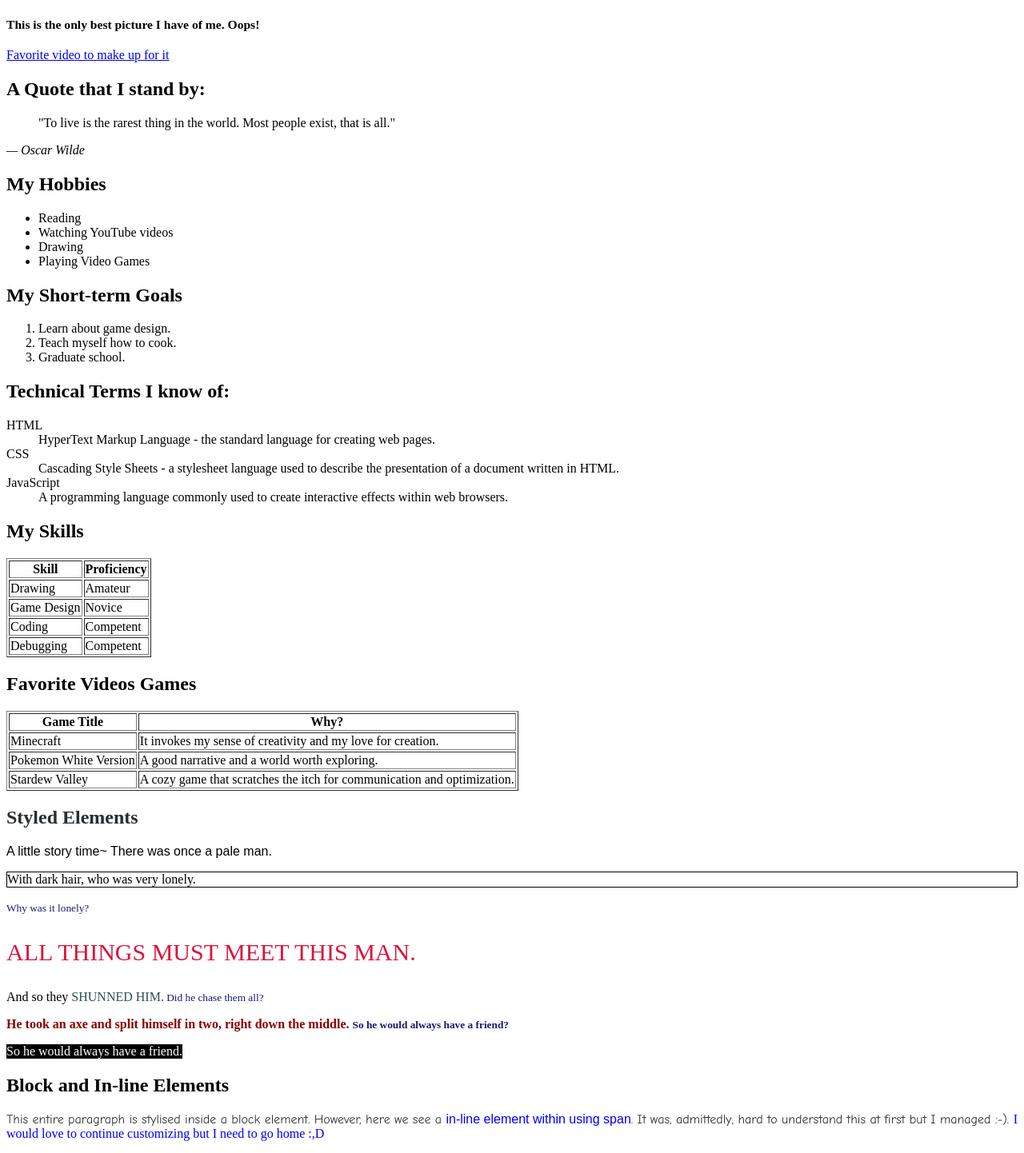
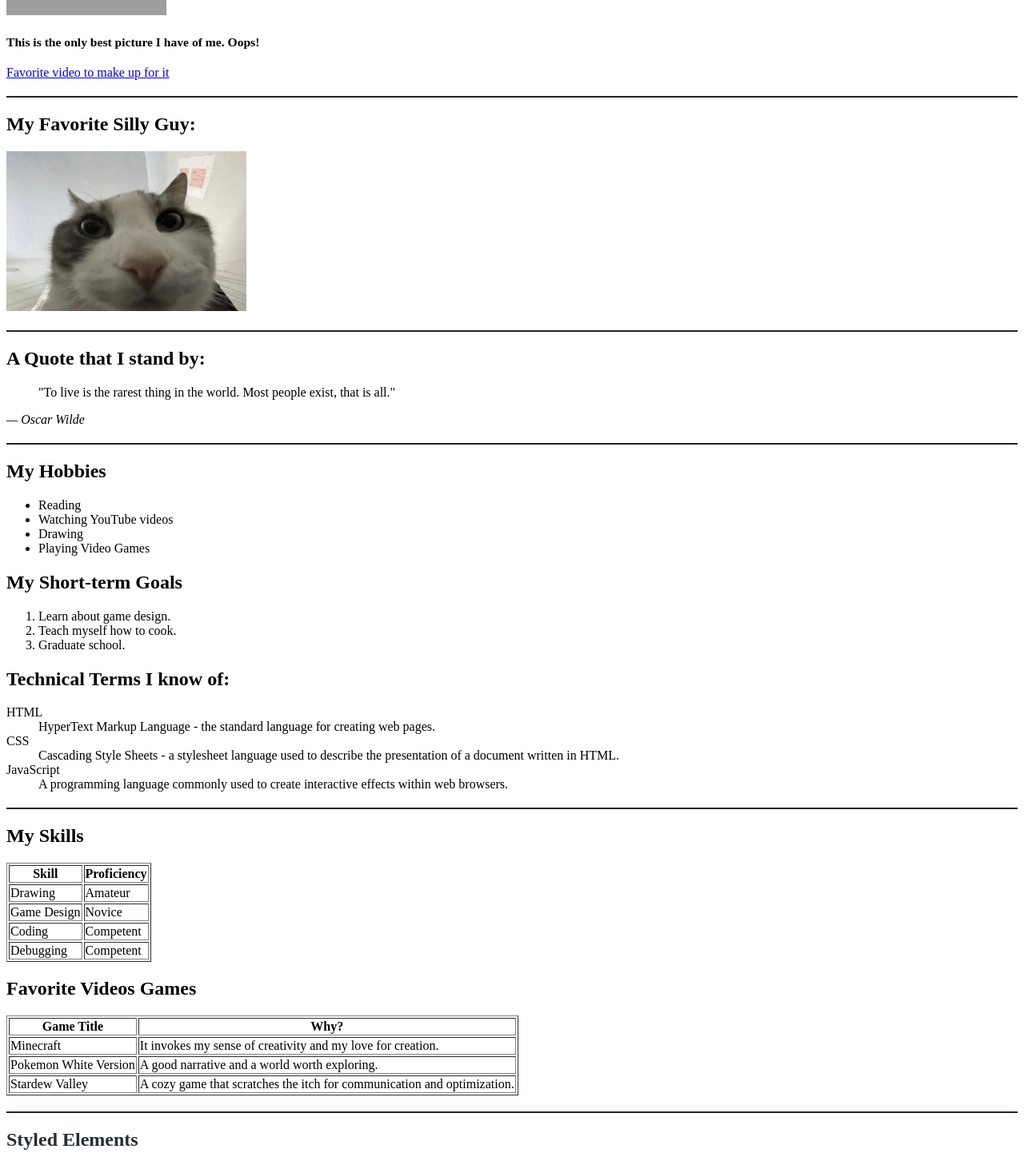
Before and after one commit to dysfunctional-jaykay/HANDS-ON-ACTIVITY-NO-1, a plain HTML site: page index.html in a window 1280 px wide. Shown: the part 439-1881 px from the top of the page at 80% size. Drawn offline with Linux system fonts and the light colour scheme; grey boxes are pictures that could not be loaded.

Commit message:
silly cat

```diff
--- a/index.html
+++ b/index.html
@@ -25,13 +25,22 @@
                 There's <strong>NOTHING</strong> more fun than living life to the fullest! <s>Though the endless misery ruins it.</s>
             </p>
         </section>
+
+        <hr style= "border: none; border-top: 2px solid rgb(34, 34, 44); margin: 20px 0;">
     <!-- SECTION 3: IMAGE AND LINKS -->
         <section>
             <h2>My Profile Picture:</h2>
             <img src="https://my.smccnasipit.edu.ph/uploads/students/6193d25a66255742abe163358234801b/profile.jpg?v=1763458458" alt="Profile Picture" width="200" height="200">
             <h3><small>This is the only best picture I have of me. Oops!</small></h3>
             <a href="https://youtu.be/D6DVTLvOupE?si=XyGsuT15qEML3_Zz">Favorite video to make up for it</a>
+
+            <hr style= "border: none; border-top: 2px solid rgb(34, 34, 44); margin: 20px 0;">
+
+            <h2>My Favorite Silly Guy:</h2>
+            <img src="/images/cat.png" alt="Silly Guy Picture" width="300" height="200">
         </section>
+
+        <hr style= "border: none; border-top: 2px solid rgb(34, 34, 44); margin: 20px 0;">
 
     <!-- SECTION 4: QUOTATION AND CITATION   -->
         <section>
@@ -40,6 +49,8 @@
            "To live is the rarest thing in the world. Most people exist, that is all."
         </blockquote>        <cite>— Oscar Wilde</cite>
         </section>
+
+        <hr style= "border: none; border-top: 2px solid rgb(34, 34, 44); margin: 20px 0;">
 
     <!-- SECTION 5: LISTS   -->
         <section>
@@ -66,6 +77,8 @@
             <dd>A programming language commonly used to create interactive effects within web browsers.</dd>
         </dl>
         </section>
+
+        <hr style= "border: none; border-top: 2px solid rgb(34, 34, 44); margin: 20px 0;">
 
     <!-- SECTION 6: TABLE   -->
         <section>
@@ -114,16 +127,20 @@
         </table>
         </section>
 
+        <hr style= "border: none; border-top: 2px solid rgb(34, 34, 44); margin: 20px 0;">
+
     <!-- SECTION 7: INLINE STYLES + COLORS + CSS   -->
     <section>
         <h2 style="color: rgb(40, 45, 49);">Styled Elements</h2>
         <p style="font-family: Arial, sans-serif; font-size: 16px;">A little story time~ There was once a pale man.</p>
-        <p style="border-width: 1px; border-style: solid; border-color: black; ">With dark hair, who was very lonely. </p><small style="color: midnightblue;"> Why was it lonely?</small>
+        <p style="border-width: 1px; border-style: solid; border-color: black; width: fit-content;">With dark hair, who was very lonely. </p><small style="color: midnightblue;"> Why was it lonely?</small>
         <p style="color:crimson; font-size: 30px;">ALL THINGS MUST MEET THIS MAN. </p>
         <p>And so they <span style="color: darkslategrey;">SHUNNED HIM.</span><small style="color: midnightblue;"> Did he chase them all?</small></p>
         <p style="font-weight: bold; color: darkred;">He took an axe and split himself in two, right down the middle. <small style="color: midnightblue;"> So he would always have a friend?</small></p>
         <p style="background-color: black; color: white; width: fit-content;">So he would always have a friend.</p>
     </section>
+
+    <hr style= "border: none; border-top: 2px solid rgb(34, 34, 44); margin: 20px 0;">
 
     <!-- SECTION 8: BLOCK & INLINE ELEMENTS   -->
     <section>
```
Also changed, not shown: images/cat.png (added).
